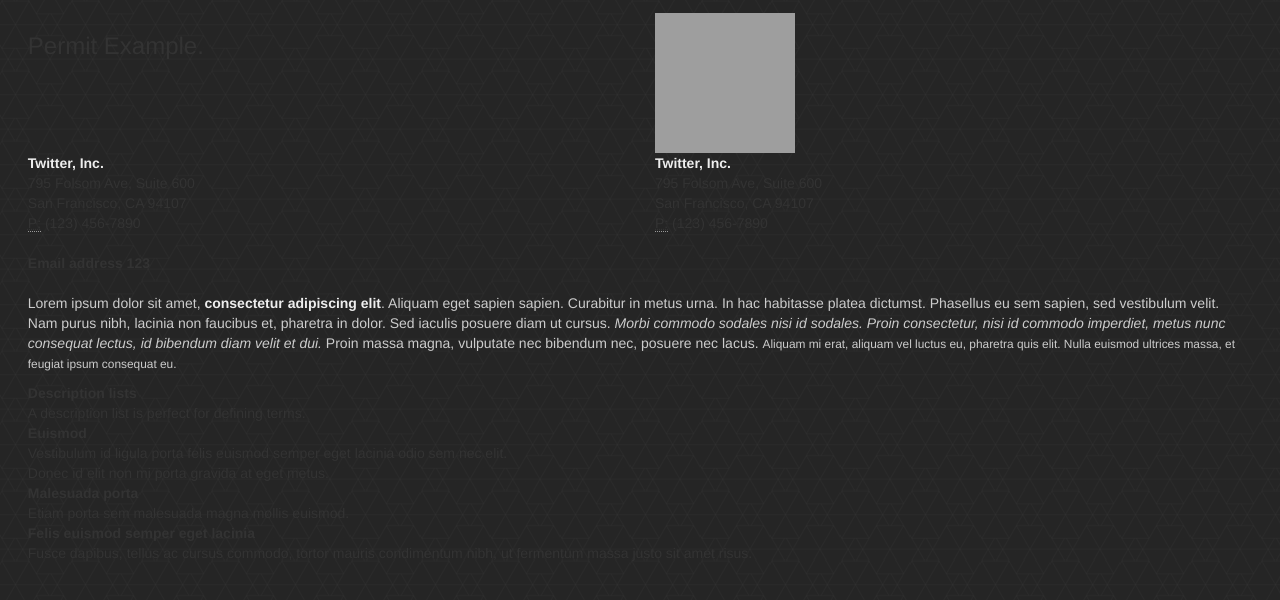
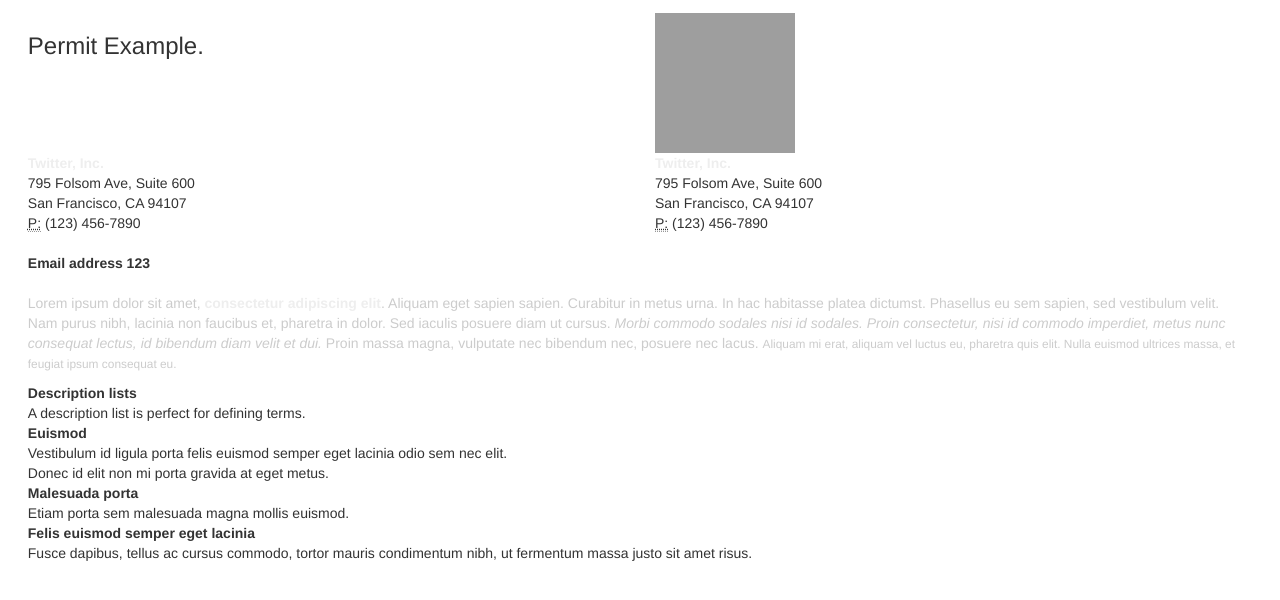
Before and after one commit to StephenOTT/Gov-BPMN-Generate-PDF-Templates-Example, a plain HTML site: page index.html in a window 1280 px wide. Drawn offline with Linux system fonts and the light colour scheme; grey boxes are pictures that could not be loaded.

Commit message:
remove background

```diff
--- a/assets/css/style.css
+++ b/assets/css/style.css
@@ -7,7 +7,7 @@
 
 /* Page */
 body {
-	background: #333333 url('../images/page-background.png') repeat top left;
+	/*background: #333333 url('../images/page-background.png') repeat top left;*/
 	font-family: arial,sans-serif;
 	padding:1%;
 	margin:1%;
```
